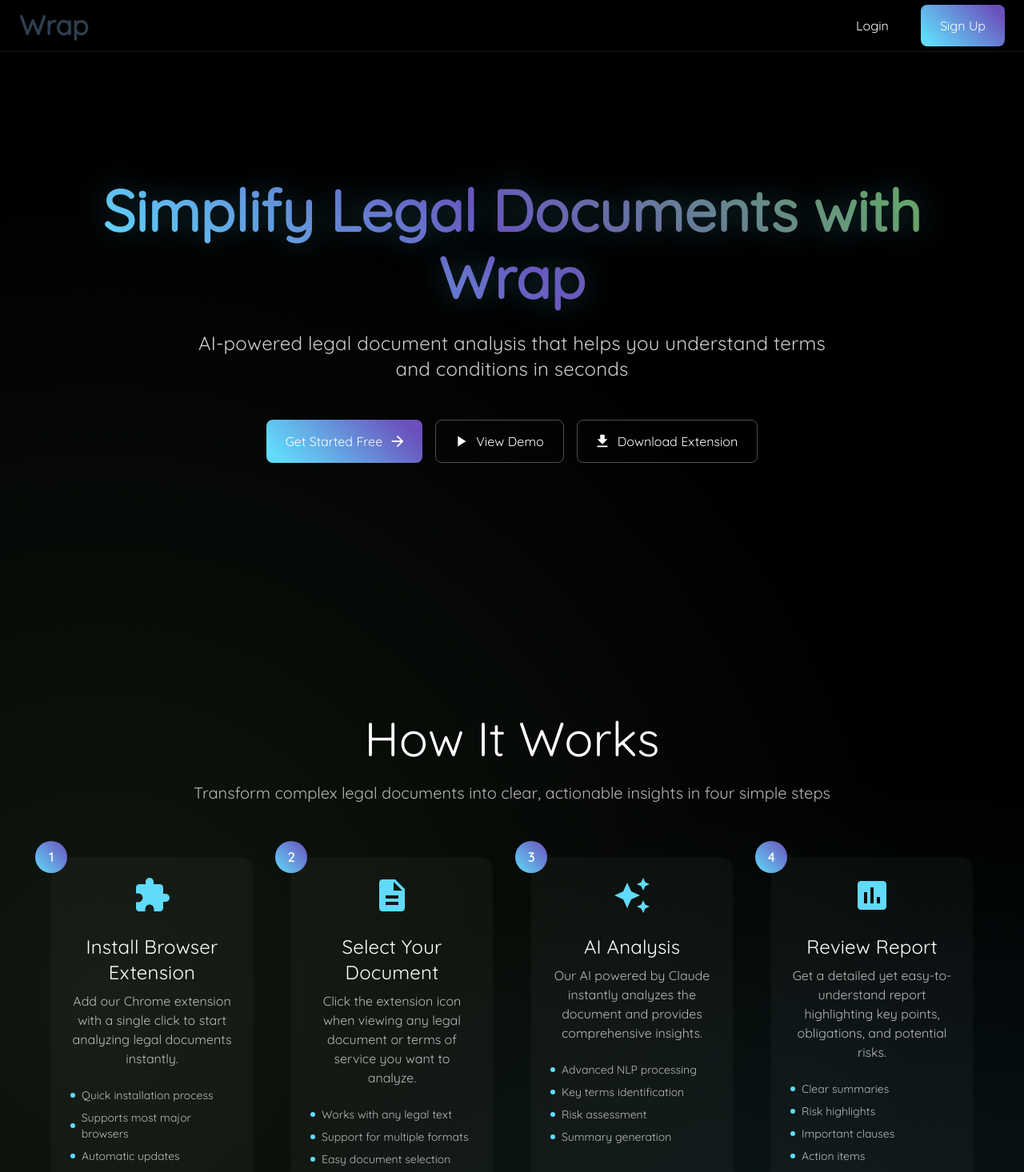
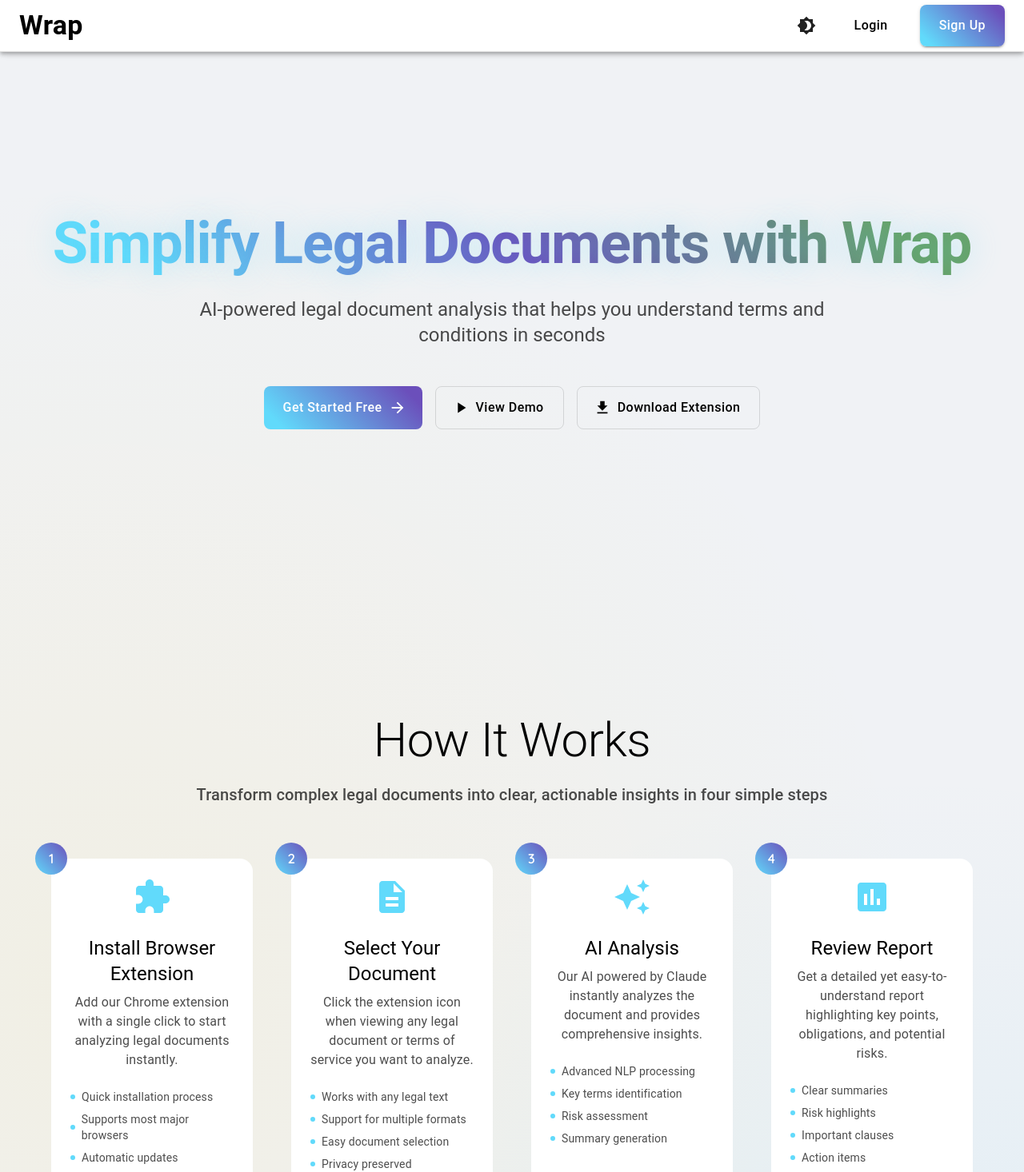
Before and after one commit to LianruiBruce/wrap, a React (Create React App) app in the folder website_develop/website_frontend/: page / in a window 1280 px wide. Shown: the top 1466 px of the page at 80% size. Built offline with nearby package versions, Linux system fonts and the light colour scheme.

Commit message:
Update LandingPage.js

```diff
--- a/website_develop/website_frontend/src/Pages/LandingPage.js
+++ b/website_develop/website_frontend/src/Pages/LandingPage.js
@@ -1,4 +1,4 @@
-import React from "react";
+import React, { useState } from "react";
 import { useNavigate } from "react-router-dom";
 import {
   AppBar,
@@ -10,9 +10,12 @@ import {
   Card,
   Box,
   Chip,
-  Link,
+  IconButton,
 } from "@mui/material";
 import { styled } from "@mui/system";
+import { createTheme, ThemeProvider } from "@mui/material/styles";
+import Brightness4Icon from "@mui/icons-material/Brightness4";
+import Brightness7Icon from "@mui/icons-material/Brightness7";
 
 // Import all required icons
 import ExtensionIcon from "@mui/icons-material/Extension";
@@ -28,6 +31,49 @@ import ShieldIcon from "@mui/icons-material/Shield";
 import SavingsIcon from "@mui/icons-material/Savings";
 import IntegrationInstructionsIcon from "@mui/icons-material/IntegrationInstructions";
 
+// Define Light and Dark Themes
+const lightTheme = createTheme({
+  palette: {
+    mode: "light",
+    primary: {
+      main: "#61DAFB",
+    },
+    secondary: {
+      main: "#6B4FBB",
+    },
+    background: {
+      default: "#f0f2f5",
+      paper: "#ffffff",
+    },
+    text: {
+      primary: "#000000",
+      secondary: "rgba(0, 0, 0, 0.7)",
+    },
+    divider: "rgba(0, 0, 0, 0.12)",
+  },
+});
+
+const darkTheme = createTheme({
+  palette: {
+    mode: "dark",
+    primary: {
+      main: "#61DAFB",
+    },
+    secondary: {
+      main: "#6B4FBB",
+    },
+    background: {
+      default: "#000000",
+      paper: "#121212",
+    },
+    text: {
+      primary: "#ffffff",
+      secondary: "rgba(255, 255, 255, 0.7)",
+    },
+    divider: "rgba(255, 255, 255, 0.12)",
+  },
+});
+
 // Styled Components
 const StyledButton = styled(Button)(({ theme, gradient }) => ({
   borderRadius: "8px",
@@ -36,14 +82,15 @@ const StyledButton = styled(Button)(({ theme, gradient }) => ({
   fontSize: "1rem",
   background: gradient || "transparent",
   transition: "all 0.3s ease",
+  color: theme.palette.text.primary,
   "&:hover": {
     transform: "translateY(-2px)",
-    boxShadow: "0 8px 20px rgba(0, 0, 0, 0.2)",
+    boxShadow: theme.shadows[4],
   },
 }));
 
-const FeatureCard = styled(Card)({
-  background: "rgba(18, 18, 23, 0.8)",
+const FeatureCard = styled(Card)(({ theme }) => ({
+  background: theme.palette.background.paper,
   backdropFilter: "blur(10px)",
   borderRadius: "16px",
   padding: "24px",
@@ -57,34 +104,38 @@ const FeatureCard = styled(Card)({
       opacity: 1,
     },
   },
-});
+}));
 
-const TechStackCard = styled(Card)({
-  background: "rgba(18, 18, 23, 0.9)",
+const TechStackCard = styled(Card)(({ theme }) => ({
+  background: theme.palette.background.paper,
   backdropFilter: "blur(10px)",
   borderRadius: "16px",
   height: "100%",
   padding: "24px",
   transition: "all 0.3s ease",
-  border: "1px solid rgba(255, 255, 255, 0.1)",
+  border: `1px solid ${theme.palette.divider}`,
   "&:hover": {
     transform: "translateY(-8px)",
-    border: "1px solid rgba(255, 255, 255, 0.2)",
-    boxShadow: "0 8px 32px rgba(31, 38, 135, 0.15)",
+    border: `1px solid ${theme.palette.text.secondary}`,
+    boxShadow: theme.shadows[4],
   },
-});
+}));
 
 const StyledContainer = styled(Container)({
   position: "relative",
   zIndex: 1,
 });
 
-const GradientText = styled(Typography)({
+const GradientText = styled(Typography)(({ theme }) => ({
   background: "linear-gradient(45deg, #61DAFB 10%, #6B4FBB 50%, #68A063 90%)",
   WebkitBackgroundClip: "text",
   WebkitTextFillColor: "transparent",
-  textShadow: "0 0 40px rgba(97, 218, 251, 0.3)",
-});
+  textShadow: `0 0 40px ${
+    theme.palette.mode === "light"
+      ? "rgba(97, 218, 251, 0.3)"
+      : "rgba(255, 255, 255, 0.3)"
+  }`,
+}));
 
 const PageSection = styled(Box)({
   minHeight: "100vh",
@@ -96,9 +147,12 @@ const PageSection = styled(Box)({
 });
 
 function LandingPage() {
+  const [themeMode, setThemeMode] = useState("light");
+  const theme = themeMode === "light" ? lightTheme : darkTheme;
+
   const navigate = useNavigate();
 
-  // Data arrays remain the same
+  // Data arrays
   const techStack = [
     // Frontend Technologies
     {
@@ -317,34 +371,6 @@ function LandingPage() {
     // },
   ];
 
-  // const benefits = [
-  //   {
-  //     title: "Time Saving",
-  //     description:
-  //       "Reduce document review time by up to 80% with AI-powered analysis",
-  //     icon: <AccessTimeIcon sx={{ fontSize: 40, color: "#61DAFB" }} />,
-  //   },
-  //   {
-  //     title: "Risk Mitigation",
-  //     description:
-  //       "Identify potential legal risks and obligations automatically",
-  //     icon: <ShieldIcon sx={{ fontSize: 40, color: "#4DB33D" }} />,
-  //   },
-  //   {
-  //     title: "Cost Effective",
-  //     description:
-  //       "Significantly reduce legal review costs with automated analysis",
-  //     icon: <SavingsIcon sx={{ fontSize: 40, color: "#6B4FBB" }} />,
-  //   },
-  //   {
-  //     title: "Easy Integration",
-  //     description: "Seamlessly integrate with your existing workflow",
-  //     icon: (
-  //       <IntegrationInstructionsIcon sx={{ fontSize: 40, color: "#68A063" }} />
-  //     ),
-  //   },
-  // ];
-
   const stats = [
     {
       value: "90%",
@@ -369,11 +395,21 @@ function LandingPage() {
   ];
 
   return (
+    <ThemeProvider theme={theme}>
       <Box
         sx={{
-        bgcolor: "#000000",
-        color: "white",
-        background: `
+          bgcolor: theme.palette.background.default,
+          color: theme.palette.text.primary,
+          background:
+            theme.palette.mode === "light"
+              ? `
+        radial-gradient(circle at 10% 20%, rgba(255, 213, 79, 0.1) 0%, transparent 20%),
+        radial-gradient(circle at 90% 30%, rgba(79, 195, 247, 0.1) 0%, transparent 20%),
+        radial-gradient(circle at 50% 50%, rgba(129, 212, 250, 0.1) 0%, transparent 20%),
+        radial-gradient(circle at 20% 80%, rgba(186, 104, 200, 0.1) 0%, transparent 20%),
+        #f0f2f5
+                `
+              : `
                   radial-gradient(circle at 10% 20%, rgba(104, 160, 99, 0.15) 0%, transparent 20%),
                   radial-gradient(circle at 90% 30%, rgba(97, 218, 251, 0.15) 0%, transparent 20%),
                   radial-gradient(circle at 50% 50%, rgba(77, 179, 61, 0.15) 0%, transparent 20%),
@@ -386,20 +422,43 @@ function LandingPage() {
         <AppBar
           position="fixed"
           sx={{
-          background: "rgba(0, 0, 0, 0.8)",
+            background: theme.palette.background.paper,
             backdropFilter: "blur(20px)",
-          borderBottom: "1px solid rgba(255, 255, 255, 0.1)",
+            borderBottom: `1px solid ${theme.palette.divider}`,
           }}
         >
           <Toolbar>
-          <Typography variant="h4" sx={{ flexGrow: 1, fontWeight: "bold" }}>
+            <Typography
+              variant="h4"
+              sx={{
+                flexGrow: 1,
+                fontWeight: "bold",
+                color: theme.palette.text.primary,
+              }}
+            >
               Wrap
             </Typography>
+            <IconButton
+              edge="end"
+              color="inherit"
+              onClick={() =>
+                setThemeMode((prevMode) =>
+                  prevMode === "light" ? "dark" : "light"
+                )
+              }
+              sx={{ mr: 2 }}
+            >
+              {themeMode === "light" ? (
+                <Brightness4Icon />
+              ) : (
+                <Brightness7Icon />
+              )}
+            </IconButton>
             <Box sx={{ display: "flex", gap: 2 }}>
               <StyledButton
                 variant="text"
                 onClick={() => navigate("/login")}
-              sx={{ color: "white" }}
+                sx={{ color: theme.palette.text.primary }}
               >
                 Login
               </StyledButton>
@@ -407,7 +466,8 @@ function LandingPage() {
                 variant="contained"
                 onClick={() => navigate("/signup")}
                 sx={{
-                background: "linear-gradient(45deg, #61DAFB 10%, #6B4FBB 90%)",
+                  background:
+                    "linear-gradient(45deg, #61DAFB 10%, #6B4FBB 90%)",
                   color: "white",
                 }}
               >
@@ -439,13 +499,13 @@ function LandingPage() {
                 align="center"
                 sx={{
                   mb: 6,
-                color: "rgba(255, 255, 255, 0.8)",
+                  color: theme.palette.text.secondary,
                   maxWidth: "800px",
                   mx: "auto",
                 }}
               >
-              AI-powered legal document analysis that helps you understand terms
-              and conditions in seconds
+                AI-powered legal document analysis that helps you understand
+                terms and conditions in seconds
               </Typography>
               <Box
                 sx={{
@@ -473,10 +533,10 @@ function LandingPage() {
                   size="large"
                   startIcon={<PlayArrowIcon />}
                   sx={{
-                  color: "white",
-                  borderColor: "rgba(255, 255, 255, 0.3)",
+                    color: theme.palette.text.primary,
+                    borderColor: theme.palette.divider,
                     "&:hover": {
-                    borderColor: "white",
+                      borderColor: theme.palette.text.primary,
                     },
                   }}
                 >
@@ -491,10 +551,10 @@ function LandingPage() {
                   size="large"
                   startIcon={<DownloadIcon />}
                   sx={{
-                  color: "white",
-                  borderColor: "rgba(255, 255, 255, 0.3)",
+                    color: theme.palette.text.primary,
+                    borderColor: theme.palette.divider,
                     "&:hover": {
-                    borderColor: "white",
+                      borderColor: theme.palette.text.primary,
                     },
                   }}
                 >
@@ -515,13 +575,13 @@ function LandingPage() {
                 align="center"
                 sx={{
                   mb: 8,
-                color: "rgba(255, 255, 255, 0.7)",
+                  color: theme.palette.text.secondary,
                   maxWidth: "800px",
                   mx: "auto",
                 }}
               >
-              Transform complex legal documents into clear, actionable insights
-              in four simple steps
+                Transform complex legal documents into clear, actionable
+                insights in four simple steps
               </Typography>
 
               <Grid container spacing={6}>
@@ -529,7 +589,7 @@ function LandingPage() {
                   <Grid item xs={12} md={6} lg={3} key={index}>
                     <Box
                       sx={{
-                      background: "rgba(255, 255, 255, 0.03)",
+                        background: theme.palette.background.paper,
                         borderRadius: "16px",
                         p: 3,
                         height: "100%",
@@ -548,7 +608,8 @@ function LandingPage() {
                           width: 40,
                           height: 40,
                           borderRadius: "50%",
-                        background: "linear-gradient(45deg, #61DAFB, #6B4FBB)",
+                          background:
+                            "linear-gradient(45deg, #61DAFB, #6B4FBB)",
                           display: "flex",
                           alignItems: "center",
                           justifyContent: "center",
@@ -577,7 +638,7 @@ function LandingPage() {
 
                       <Typography
                         sx={{
-                        color: "rgba(255, 255, 255, 0.7)",
+                          color: theme.palette.text.secondary,
                           mb: 3,
                           textAlign: "center",
                         }}
@@ -611,7 +672,7 @@ function LandingPage() {
                             />
                             <Typography
                               variant="body2"
-                            sx={{ color: "rgba(255, 255, 255, 0.7)" }}
+                              sx={{ color: theme.palette.text.secondary }}
                             >
                               {detail}
                             </Typography>
@@ -636,13 +697,13 @@ function LandingPage() {
                 align="center"
                 sx={{
                   mb: 8,
-                color: "rgba(255, 255, 255, 0.7)",
+                  color: theme.palette.text.secondary,
                   maxWidth: "800px",
                   mx: "auto",
                 }}
               >
-              Advanced features designed to make legal document analysis simple
-              and efficient
+                Advanced features designed to make legal document analysis
+                simple and efficient
               </Typography>
 
               <Grid container spacing={4}>
@@ -659,14 +720,17 @@ function LandingPage() {
                           }}
                         >
                           {feature.icon}
-                        <Typography variant="h5" sx={{ color: "white" }}>
+                          <Typography
+                            variant="h5"
+                            sx={{ color: theme.palette.text.primary }}
+                          >
                             {feature.title}
                           </Typography>
                         </Box>
 
                         <Typography
                           sx={{
-                          color: "rgba(255, 255, 255, 0.7)",
+                            color: theme.palette.text.secondary,
                             mb: 3,
                           }}
                         >
@@ -693,7 +757,7 @@ function LandingPage() {
                                 />
                                 <Typography
                                   variant="body2"
-                                sx={{ color: "rgba(255, 255, 255, 0.7)" }}
+                                  sx={{ color: theme.palette.text.secondary }}
                                 >
                                   {detail}
                                 </Typography>
@@ -720,7 +784,7 @@ function LandingPage() {
                 align="center"
                 sx={{
                   mb: 8,
-                color: "rgba(255, 255, 255, 0.7)",
+                  color: theme.palette.text.secondary,
                   maxWidth: "800px",
                   mx: "auto",
                 }}
@@ -764,14 +828,14 @@ function LandingPage() {
                           variant="h6"
                           align="center"
                           gutterBottom
-                        sx={{ color: "white" }}
+                          sx={{ color: theme.palette.text.primary }}
                         >
                           {tech.name}
                         </Typography>
                         <Typography
                           variant="body2"
                           align="center"
-                        sx={{ color: "rgba(255, 255, 255, 0.7)", mb: 2 }}
+                          sx={{ color: theme.palette.text.secondary, mb: 2 }}
                         >
                           {tech.description}
                         </Typography>
@@ -839,14 +903,14 @@ function LandingPage() {
                           variant="h6"
                           align="center"
                           gutterBottom
-                        sx={{ color: "white" }}
+                          sx={{ color: theme.palette.text.primary }}
                         >
                           {tech.name}
                         </Typography>
                         <Typography
                           variant="body2"
                           align="center"
-                        sx={{ color: "rgba(255, 255, 255, 0.7)", mb: 2 }}
+                          sx={{ color: theme.palette.text.secondary, mb: 2 }}
                         >
                           {tech.description}
                         </Typography>
@@ -891,7 +955,7 @@ function LandingPage() {
                       sx={{
                         textAlign: "center",
                         p: 4,
-                      background: "rgba(255, 255, 255, 0.03)",
+                        background: theme.palette.background.paper,
                         borderRadius: "16px",
                         height: "100%",
                       }}
@@ -899,7 +963,8 @@ function LandingPage() {
                       <Typography
                         variant="h2"
                         sx={{
-                        background: "linear-gradient(45deg, #61DAFB, #6B4FBB)",
+                          background:
+                            "linear-gradient(45deg, #61DAFB, #6B4FBB)",
                           WebkitBackgroundClip: "text",
                           WebkitTextFillColor: "transparent",
                           mb: 1,
@@ -910,7 +975,7 @@ function LandingPage() {
                       <Typography variant="h6" gutterBottom>
                         {stat.label}
                       </Typography>
-                    <Typography sx={{ color: "rgba(255, 255, 255, 0.7)" }}>
+                      <Typography sx={{ color: theme.palette.text.secondary }}>
                         {stat.description}
                       </Typography>
                     </Box>
@@ -932,7 +997,7 @@ function LandingPage() {
                     <Box
                       sx={{
                         p: 4,
-                      background: "rgba(255, 255, 255, 0.03)",
+                        background: theme.palette.background.paper,
                         borderRadius: "16px",
                         height: "100%",
                         display: "flex",
@@ -945,7 +1010,7 @@ function LandingPage() {
                         sx={{
                           mb: 3,
                           fontStyle: "italic",
-                        color: "rgba(255, 255, 255, 0.9)",
+                          color: theme.palette.text.primary,
                         }}
                       >
                         "{testimonial.quote}"
@@ -957,12 +1022,14 @@ function LandingPage() {
                         >
                           {testimonial.author}
                         </Typography>
-                      <Typography sx={{ color: "rgba(255, 255, 255, 0.7)" }}>
+                        <Typography
+                          sx={{ color: theme.palette.text.secondary }}
+                        >
                           {testimonial.role}
                         </Typography>
                         <Typography
                           variant="body2"
-                        sx={{ color: "rgba(255, 255, 255, 0.5)" }}
+                          sx={{ color: theme.palette.text.secondary }}
                         >
                           {testimonial.company}
                         </Typography>
@@ -980,7 +1047,7 @@ function LandingPage() {
               <Typography variant="h2" gutterBottom>
                 Ready to Simplify Legal Documents?
               </Typography>
-            <Typography sx={{ mb: 6, color: "rgba(255, 255, 255, 0.7)" }}>
+              <Typography sx={{ mb: 6, color: theme.palette.text.secondary }}>
                 Join thousands of users who are already using Wrap to understand
                 their legal documents better.
               </Typography>
@@ -1009,10 +1076,10 @@ function LandingPage() {
                   size="large"
                   startIcon={<DownloadIcon />}
                   sx={{
-                  color: "white",
-                  borderColor: "rgba(255, 255, 255, 0.3)",
+                    color: theme.palette.text.primary,
+                    borderColor: theme.palette.divider,
                     "&:hover": {
-                    borderColor: "white",
+                      borderColor: theme.palette.text.primary,
                     },
                   }}
                 >
@@ -1025,16 +1092,16 @@ function LandingPage() {
           {/* Footer */}
           <Box
             sx={{
-            backgroundColor: "#000000",
+              backgroundColor: theme.palette.background.default,
               py: 4,
-            borderTop: "1px solid rgba(255, 255, 255, 0.1)",
+              borderTop: `1px solid ${theme.palette.divider}`,
             }}
           >
             <Container maxWidth="lg">
               <Typography
                 variant="body2"
                 align="center"
-              sx={{ color: "rgba(255, 255, 255, 0.7)" }}
+                sx={{ color: theme.palette.text.secondary }}
               >
                 &copy; {new Date().getFullYear()} Wrap. All rights reserved.
               </Typography>
@@ -1051,7 +1118,7 @@ function LandingPage() {
                   onClick={() => navigate("/privacy-policy")}
                   sx={{
                     textTransform: "none",
-                  color: "rgba(255, 255, 255, 0.7)",
+                    color: theme.palette.text.secondary,
                   }}
                 >
                   Privacy Policy
@@ -1061,7 +1128,7 @@ function LandingPage() {
                   onClick={() => navigate("/terms-of-service")}
                   sx={{
                     textTransform: "none",
-                  color: "rgba(255, 255, 255, 0.7)",
+                    color: theme.palette.text.secondary,
                   }}
                 >
                   Terms of Service
@@ -1071,6 +1138,7 @@ function LandingPage() {
           </Box>
         </Box>
       </Box>
+    </ThemeProvider>
   );
 }
 
```
Lines whose indentation alone changed are shown as unchanged.
